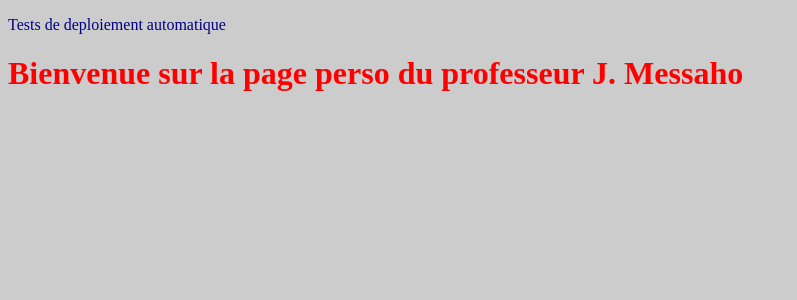
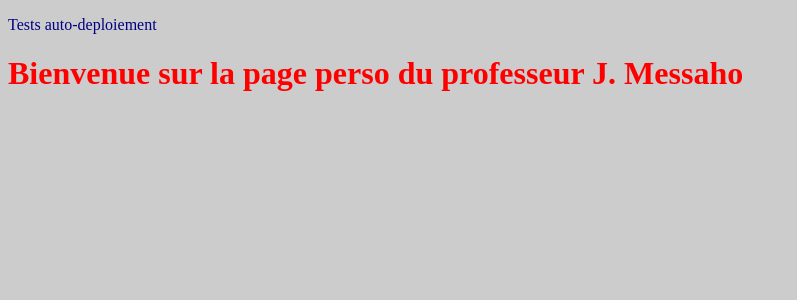
Before and after one commit to jmessaho/django26, a Django app: page / in a window 1280 px wide. Shown: the top 300 px of the page, without its empty margins (0-797 px from the left). Run offline with Django 5.2, Linux system fonts and the light colour scheme.

Commit message:
web26-122

```diff
--- a/app26/templates/index.html
+++ b/app26/templates/index.html
@@ -7,7 +7,7 @@
     <title>J. Messaho</title>
 </head>
 <body>
-<p>Tests de deploiement automatique </p>
+<p>Tests auto-deploiement</p>
 <h1> Bienvenue sur la page perso du professeur {{ myname }} </h1>
 </body>
 </html>
```
